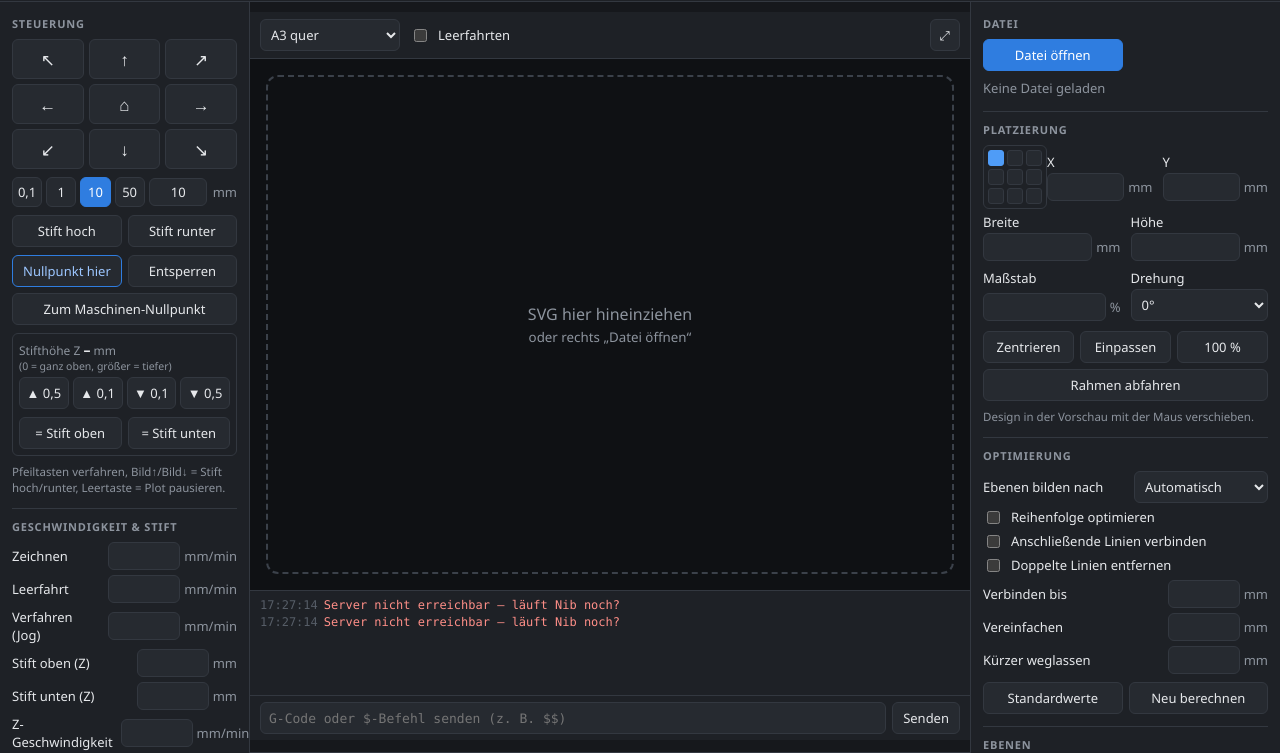
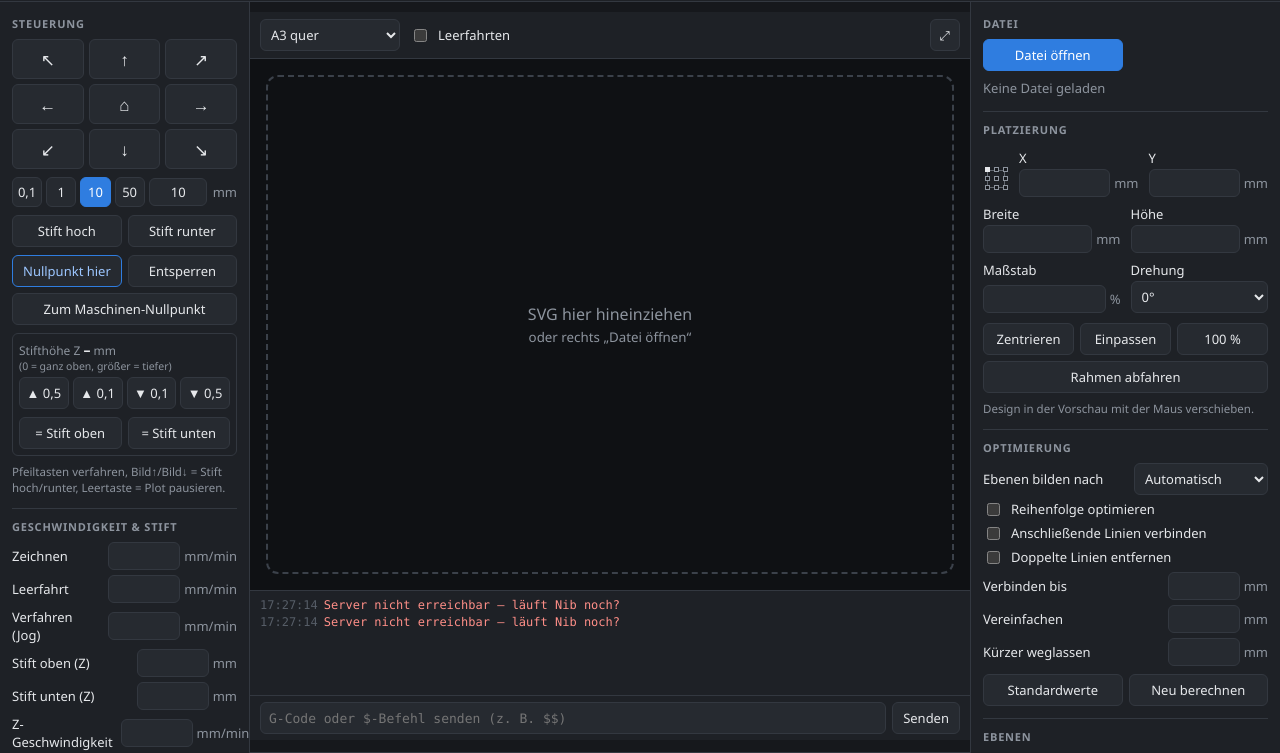
Before and after one commit to pedda90/Nib, a plain HTML site: page web/index.html in a window 1280 px wide. Shown: the part 47-800 px from the top of the page. Drawn offline with Linux system fonts and the light colour scheme; no server answers.

Commit message:
Bezugspunkt-Raster kleiner, im Adobe-Stil, mit Abstand zu X/Y

```diff
--- a/web/style.css
+++ b/web/style.css
@@ -158,7 +158,15 @@ label.chk small.def { flex-basis: auto; margin-left: 6px; }
 .row4 { display: grid; grid-template-columns: repeat(4, 1fr); gap: 4px; margin-bottom: 4px; }
 .row4 button { padding: 6px 2px; }
 
-.placetop { display: grid; grid-template-columns: 54px 1fr; gap: 10px; align-items: center; }
-.anchor { display: grid; grid-template-columns: repeat(3, 16px); grid-template-rows: repeat(3, 16px); gap: 3px; padding: 4px; border: 1px solid var(--line); border-radius: var(--radius); width: max-content; }
-.anchor button { width: 16px; height: 16px; padding: 0; border-radius: 3px; background: var(--panel2); border: 1px solid var(--line); }
-.anchor button.on { background: var(--accent); border-color: var(--accent); }
+.placetop { display: grid; grid-template-columns: 22px 1fr; column-gap: 14px; align-items: end; }
+.placetop .grid2 label { margin-bottom: 4px; }
+/* Bezugspunkt wie in Adobe: kleine Punkte auf einem dünnen Quadrat */
+.anchor { position: relative; display: grid; grid-template-columns: repeat(3, 8px); grid-template-rows: repeat(3, 8px);
+  gap: 1px; width: max-content; margin-bottom: 9px; }
+.anchor::before { content: ""; position: absolute; left: 4px; top: 4px; right: 4px; bottom: 4px;
+  border: 1px solid var(--muted); opacity: .6; pointer-events: none; }
+.anchor button { position: relative; z-index: 1; width: 8px; height: 8px; padding: 0; border: 0; background: none; cursor: pointer; }
+.anchor button::after { content: ""; position: absolute; left: 1.5px; top: 1.5px; width: 5px; height: 5px;
+  background: var(--bg); border: 1px solid var(--muted); box-sizing: border-box; }
+.anchor button:hover::after { border-color: var(--text); }
+.anchor button.on::after { background: var(--text); border-color: var(--text); }
```
